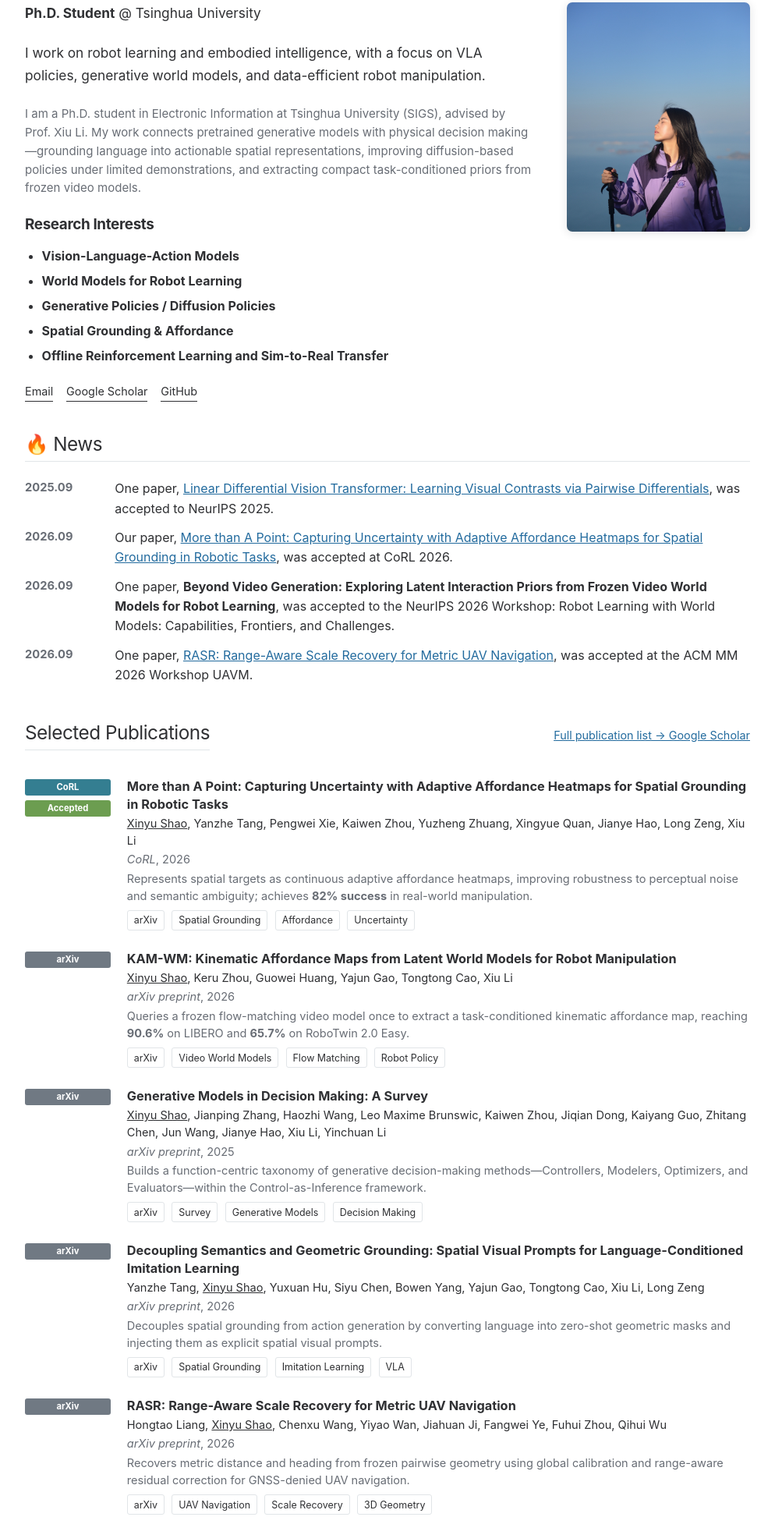
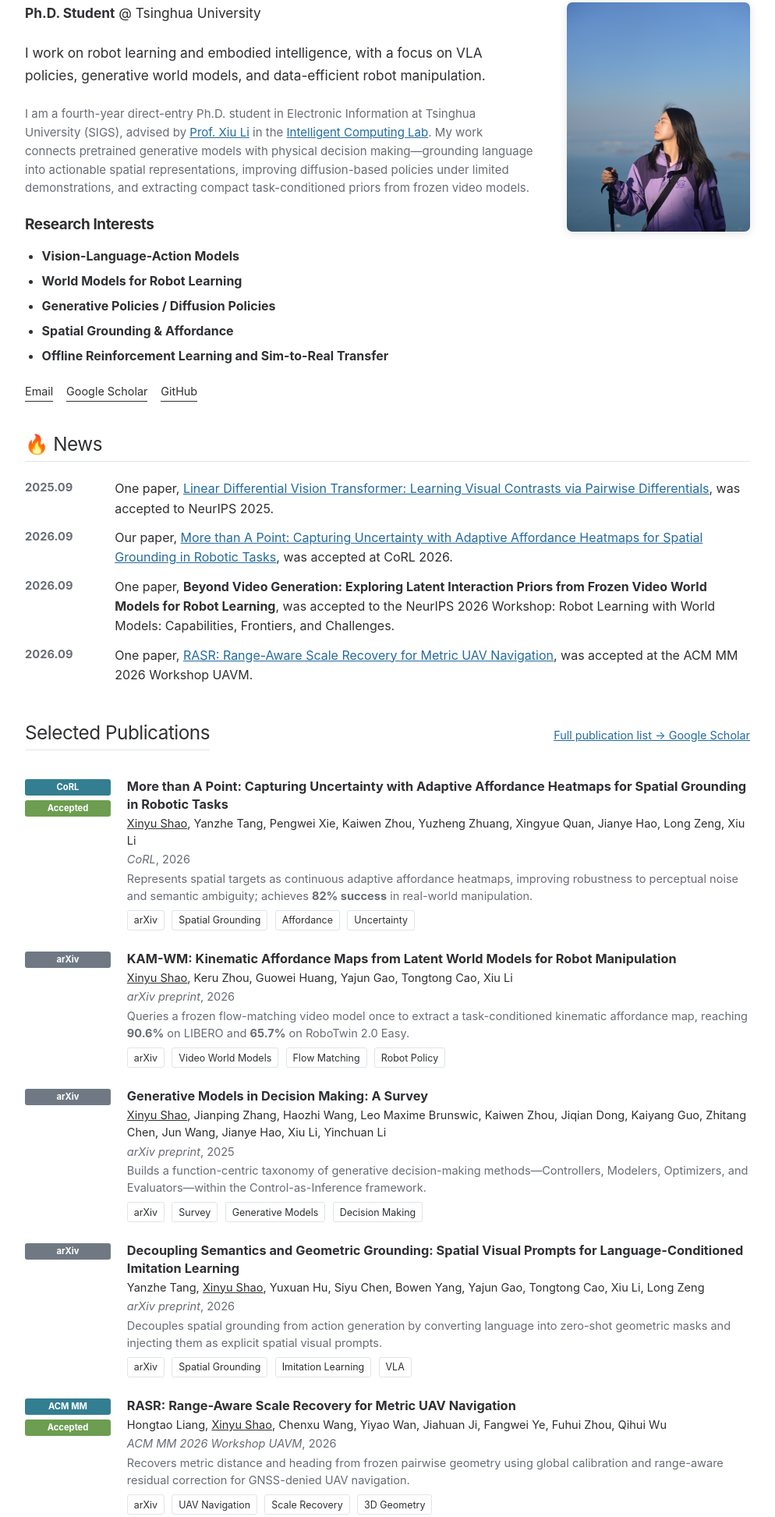
Before and after one commit to xyshao23/xyshao23.github.io, a plain HTML site: page index.html in a window 1280 px wide. Shown: the part 190-2135 px from the top of the page at 78% size, without its empty margins (143-1137 px from the left). Drawn offline with Linux system fonts and the light colour scheme.

Commit message:
Update advisor and publication status

```diff
--- a/index.html
+++ b/index.html
@@ -35,7 +35,7 @@
                 <div class="academic-intro">
                     <p class="identity-line"><strong>Ph.D. Student</strong> @ Tsinghua University</p>
                     <p class="research-statement">I work on robot learning and embodied intelligence, with a focus on VLA policies, generative world models, and data-efficient robot manipulation.</p>
-                    <p class="research-context muted">I am a Ph.D. student in Electronic Information at Tsinghua University (SIGS), advised by Prof. Xiu Li. My work connects pretrained generative models with physical decision making—grounding language into actionable spatial representations, improving diffusion-based policies under limited demonstrations, and extracting compact task-conditioned priors from frozen video models.</p>
+                    <p class="research-context muted">I am a fourth-year direct-entry Ph.D. student in Electronic Information at Tsinghua University (SIGS), advised by <a href="https://scholar.google.com/citations?user=Xrh1OIUAAAAJ&amp;hl=en" target="_blank" rel="noopener noreferrer">Prof. Xiu Li</a> in the <a href="https://thusigsiclab.github.io/thu.github.io/" target="_blank" rel="noopener noreferrer">Intelligent Computing Lab</a>. My work connects pretrained generative models with physical decision making—grounding language into actionable spatial representations, improving diffusion-based policies under limited demonstrations, and extracting compact task-conditioned priors from frozen video models.</p>
 
                     <h2>Research Interests</h2>
                     <ul class="research-interests">
@@ -131,11 +131,11 @@
                 </li>
 
                 <li class="publication-item">
-                    <div class="publication-badges"><span class="publication-badge preprint">arXiv</span></div>
+                    <div class="publication-badges"><span class="publication-badge">ACM MM</span><span class="publication-badge accepted">Accepted</span></div>
                     <div class="publication-content">
                         <h3><a href="https://arxiv.org/abs/2607.09815" target="_blank" rel="noopener noreferrer">RASR: Range-Aware Scale Recovery for Metric UAV Navigation</a></h3>
                         <p class="publication-authors">Hongtao Liang, <u>Xinyu Shao</u>, Chenxu Wang, Yiyao Wan, Jiahuan Ji, Fangwei Ye, Fuhui Zhou, Qihui Wu</p>
-                        <p class="publication-venue"><em>arXiv preprint</em>, 2026</p>
+                        <p class="publication-venue"><em>ACM MM 2026 Workshop UAVM</em>, 2026</p>
                         <p class="publication-highlights">Recovers metric distance and heading from frozen pairwise geometry using global calibration and range-aware residual correction for GNSS-denied UAV navigation.</p>
                         <p class="publication-links"><a href="https://arxiv.org/abs/2607.09815" target="_blank" rel="noopener noreferrer">arXiv</a><span>UAV Navigation</span><span>Scale Recovery</span><span>3D Geometry</span></p>
                     </div>
```
Also changed, not shown: zh.html (+3 -3 lines).
